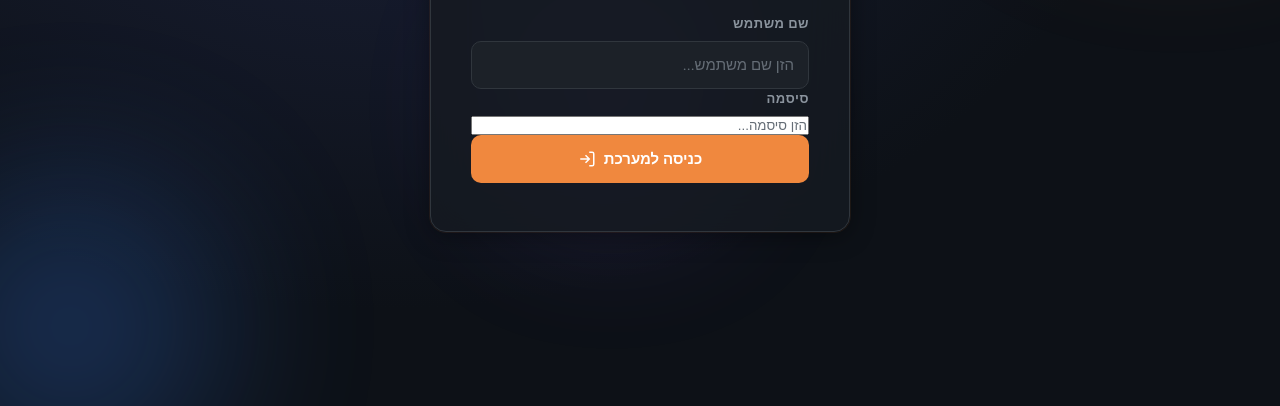
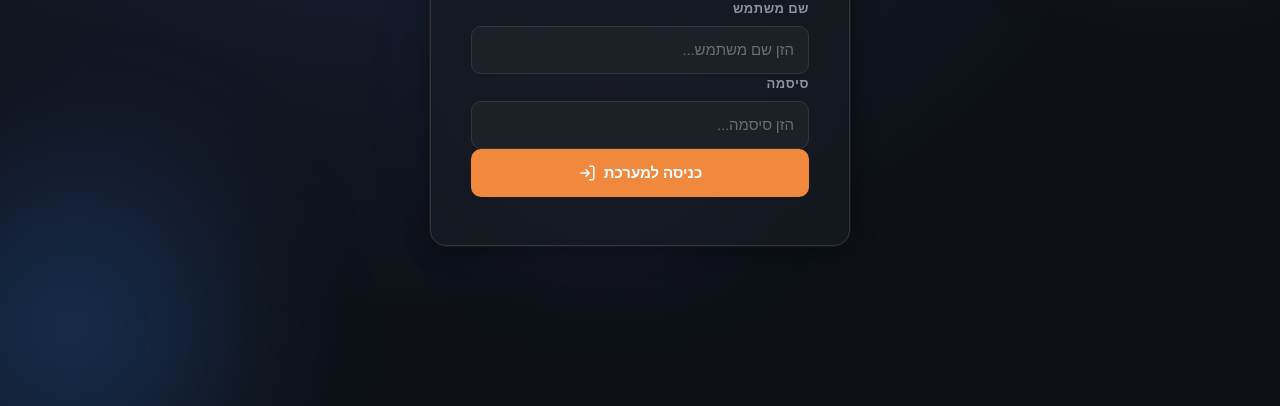
Before and after one commit to DanielAmosi/shift-manager, a website: page frontend/index.html in a window 1280 px wide. Shown: the part 394-800 px from the top of the page. Drawn offline with Linux system fonts and the light colour scheme; no server answers.

Commit message:
fix css style

```diff
--- a/frontend/css/style.css
+++ b/frontend/css/style.css
@@ -127,7 +127,8 @@ label {
 input[type="text"],
 input[type="date"],
 input[type="time"],
-input[type="email"] {
+input[type="email"],
+input[type="password"] {
   background: var(--bg-3);
   border: 1.5px solid var(--border);
   border-radius: var(--radius);
@@ -147,6 +148,16 @@ input:focus {
 }
 
 input::placeholder { color: var(--text-3); }
+
+/* Fix browser autofill overriding dark theme */
+input:-webkit-autofill,
+input:-webkit-autofill:hover,
+input:-webkit-autofill:focus {
+  -webkit-box-shadow: 0 0 0 1000px var(--bg-3) inset !important;
+  -webkit-text-fill-color: var(--text) !important;
+  border-color: var(--border) !important;
+  caret-color: var(--text);
+}
 
 /* ===== BUTTONS ===== */
 .btn {
```
